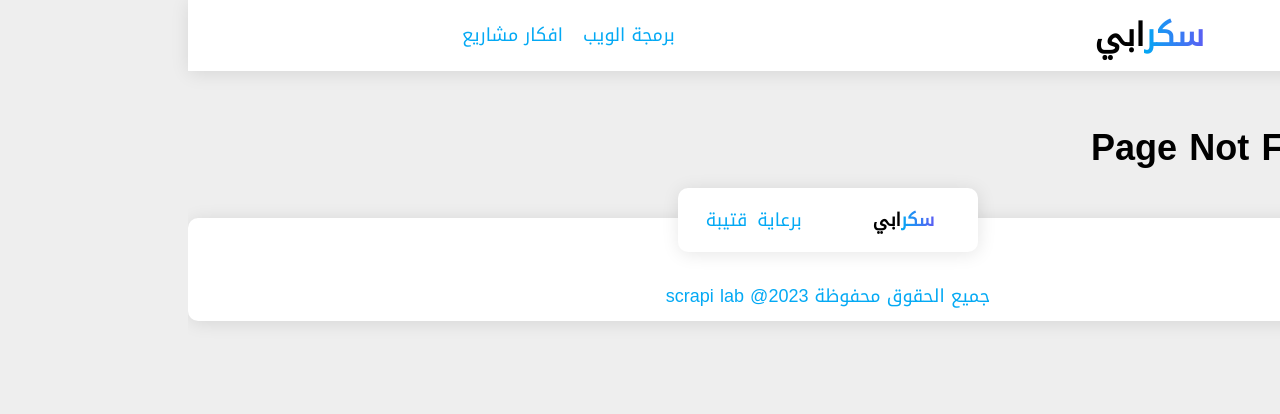
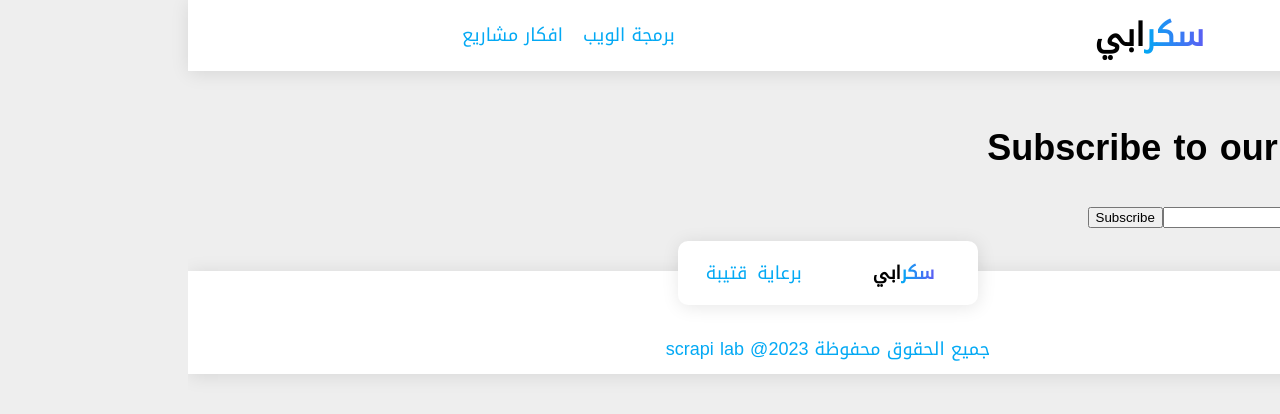
Before and after one commit to ktsyr1/scrapis, a Next.js app: page /newsletter in a window 1280 px wide. Before the commit this address had no page. Shown: the top 414 px of the page. Built offline with nearby package versions, Linux system fonts and the light colour scheme.

Commit message:
'UpdateCommitAuto'

```diff
--- a/package.json
+++ b/package.json
@@ -17,8 +17,10 @@
         "gray-matter": "^4.0.3",
         "next": "^13.1.2",
         "next-pwa": "^5.6.0",
+        "nodemailer": "^6.9.1",
         "nprogress": "^0.2.0",
         "react": "^18.2.0",
+        "react-beautiful-dnd": "^13.1.1",
         "react-dom": "^18.2.0",
         "react-icons": "^4.7.1",
         "remark": "^14.0.2",
--- /dev/null
+++ b/src/pages/api/subscribe.js
@@ -0,0 +1,35 @@
+import nodemailer from "nodemailer";
+
+export default function handler(req, res) {
+    const email = req.body.email;
+
+    // TODO: Add email address to database or file
+    // ...
+
+    // Send confirmation email
+    const transporter = nodemailer.createTransport({
+        host: "smtp.ethereal.email",
+        port: 587,
+        auth: {
+            user: "your-ethereal-email@example.com",
+            pass: "your-ethereal-email-password",
+        },
+    });
+
+    const mailOptions = {
+        from: "MySite Newsletter <newsletter@mysite.com>",
+        to: email,
+        subject: "Thanks for subscribing to the MySite newsletter!",
+        html: "<p>Stay tuned for the latest news and updates.</p>",
+    };
+
+    transporter.sendMail(mailOptions, (error, info) => {
+        if (error) {
+            console.error(error);
+            res.status(500).send("Error sending confirmation email");
+        } else {
+            console.log("Email sent:", info.messageId);
+            res.status(200).send("Subscribed successfully");
+        }
+    });
+}
--- /dev/null
+++ b/src/pages/newsletter.js
@@ -0,0 +1,46 @@
+import { useState } from "react";
+import axios from "axios";
+
+function NewsletterForm() {
+    const [email, setEmail] = useState("");
+    const [message, setMessage] = useState("");
+
+    const handleSubmit = (e) => {
+        e.preventDefault();
+        axios
+            .post("/api/subscribe", { email })
+            .then((response) => {
+                setMessage(response.data);
+            })
+            .catch((error) => {
+                console.error(error);
+                setMessage("Error subscribing. Please try again later.");
+            });
+        setEmail("");
+    };
+
+    return (
+        <form onSubmit={handleSubmit}>
+            <label>
+                Email address:
+                <input
+                    type="email"
+                    value={email}
+                    onChange={(e) => setEmail(e.target.value)}
+                    required
+                />
+            </label>
+            <button type="submit">Subscribe</button>
+            {message && <p>{message}</p>}
+        </form>
+    );
+}
+
+export default function Newsletter() {
+    return (
+        <div>
+            <h1>Subscribe to our newsletter</h1>
+            <NewsletterForm />
+        </div>
+    );
+}
--- a/src/styles/style.sass
+++ b/src/styles/style.sass
@@ -112,8 +112,7 @@ footer
     color: #03a9f4
     padding-top: 20px
     height: max-content
-    border-radius: 10px
-    margin-top: 40px
+    margin: 40px 0 0 0
     .list
         display: flex
         flex-direction: column
```
Also changed, not shown: src/pages/index.js (+6 -3 lines), src/Researsh/skills.md (renamed from Researsh/skills.md), 1 other file (tests, documents, lock files or other folders).
